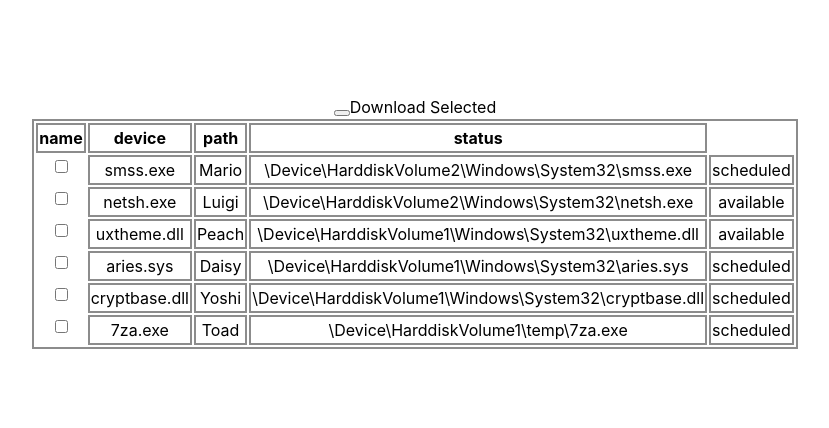
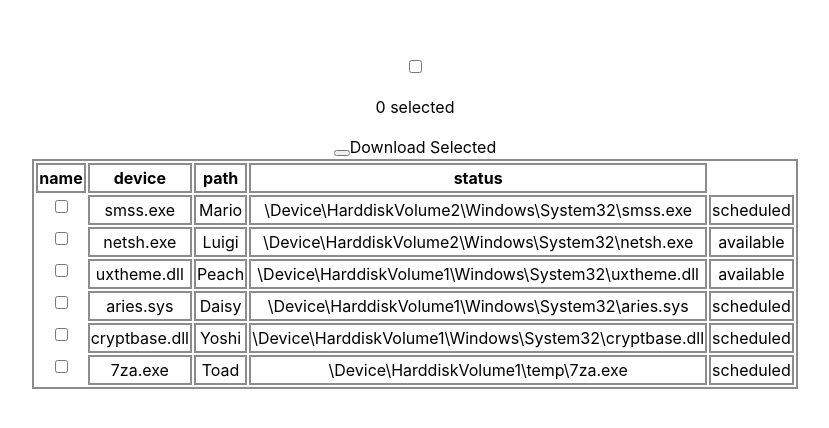
Before and after one commit to kendallha/ui-homework, a React (Vite) app: page / in a window 1280 px wide. Shown: the part 178-606 px from the top of the page, without its empty margins (225-1054 px from the left). Built offline with nearby package versions, Linux system fonts and the light colour scheme.

Commit message:
add select row and select all functionality

```diff
--- a/src/components/SelectAllDisplay/SelectAllDisplay.jsx
+++ b/src/components/SelectAllDisplay/SelectAllDisplay.jsx
@@ -1,14 +1,39 @@
+import { useEffect } from 'react';
 import PropTypes from 'prop-types';
 
-const SelectAllDisplay = ({ selectedRows }) => {
-  <>
-    <input type="checkbox" />
-    <p>{selectedRows.length} selected</p>
-  </>;
+const SelectAllDisplay = ({ handleSelectAll, selectedRows, tableData }) => {
+  useEffect(() => {
+    const checkbox = document.getElementById('select-all');
+    if (selectedRows.length === 0) {
+      checkbox.checked = false;
+      checkbox.indeterminate = false;
+    } else if (selectedRows.length === tableData.length) {
+      checkbox.checked = true;
+      checkbox.indeterminate = false;
+    } else {
+      checkbox.indeterminate = true;
+    }
+  }, [selectedRows, tableData]);
+
+  const handleChange = (e) => {
+    if (e.target.checked) {
+      handleSelectAll(true);
+    } else {
+      handleSelectAll(false);
+    }
+  };
+  return (
+    <>
+      <input id="select-all" type="checkbox" onChange={handleChange} />
+      <p>{selectedRows.length} selected</p>
+    </>
+  );
 };
 
 export default SelectAllDisplay;
 
 SelectAllDisplay.propTypes = {
+  handleSelectAll: PropTypes.func,
   selectedRows: PropTypes.array,
+  tableData: PropTypes.array,
 };
--- a/src/components/Table/Table.jsx
+++ b/src/components/Table/Table.jsx
@@ -1,3 +1,4 @@
+import { useState } from 'react';
 import TableHeaders from '../TableHeaders/TableHeaders';
 import TableRow from '../TableRow/TableRow';
 import SelectAllDisplay from '../SelectAllDisplay/SelectAllDisplay';
@@ -6,13 +7,31 @@ import { tableData } from '../../data/tableData';
 import './Table.css';
 
 const Table = () => {
+  const [selected, setSelected] = useState([]);
   // TODO write function to get columns from data set
   const columns = ['name', 'device', 'path', 'status'];
 
+  const handleSelectRow = (isSelected, entry) => {
+    if (isSelected) {
+      setSelected([...selected, entry]);
+    } else {
+      const newSelected = selected.filter((item) => item.name !== entry.name);
+      setSelected(newSelected);
+    }
+  };
+
+  const handleSelectAll = (isSelected) => {
+    if (isSelected) {
+      setSelected([...tableData]);
+    } else {
+      setSelected([]);
+    }
+  };
+
   return (
     <>
-      <div>
-        <SelectAllDisplay selectedRows={tableData} />
+      <div className="table-actions">
+        <SelectAllDisplay handleSelectAll={handleSelectAll} selectedRows={selected} tableData={tableData} />
         <DownloadButton />
       </div>
       <table>
@@ -20,7 +39,13 @@ const Table = () => {
         <tbody>
           {/* TODO Fix key to not be index  */}
           {tableData.map((entry, index) => (
-            <TableRow key={index} columns={columns} rowEntry={entry} />
+            <TableRow
+              key={index}
+              columns={columns}
+              handleSelectRow={handleSelectRow}
+              rowEntry={entry}
+              selected={selected}
+            />
           ))}
         </tbody>
       </table>
--- a/src/components/TableRow/TableRow.jsx
+++ b/src/components/TableRow/TableRow.jsx
@@ -1,10 +1,14 @@
 import PropTypes from 'prop-types';
 import './TableRow.css';
 
-const TableRow = ({ columns, rowEntry }) => {
+const TableRow = ({ columns, handleSelectRow, rowEntry, selected }) => {
+  const handleChange = (e) => {
+    handleSelectRow(e.target.checked, rowEntry);
+  };
+
   return (
     <tr>
-      <input type="checkbox" />
+      <input type="checkbox" checked={selected.includes(rowEntry)} onChange={handleChange} />
       {columns.map((column) => (
         <td key={rowEntry.name}>{rowEntry[column]}</td>
       ))}
@@ -16,5 +20,7 @@ export default TableRow;
 
 TableRow.propTypes = {
   columns: PropTypes.array,
+  handleSelectRow: PropTypes.func,
   rowEntry: PropTypes.object,
+  selected: PropTypes.array,
 };
```
